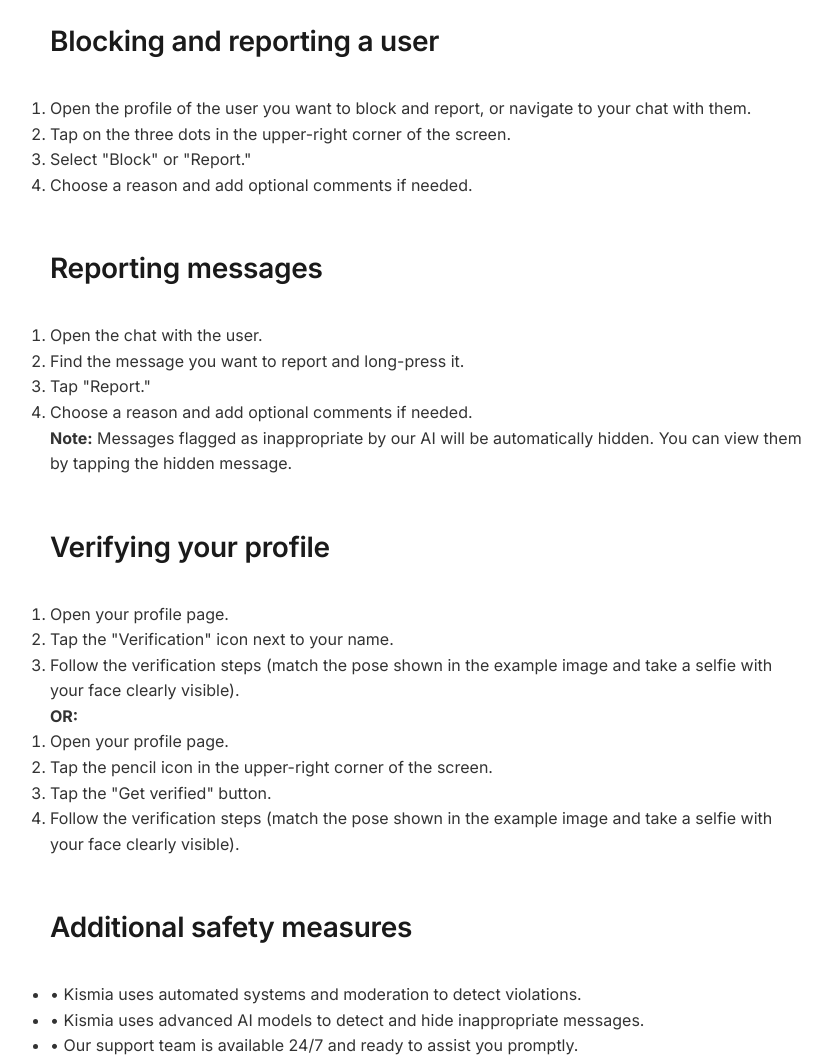
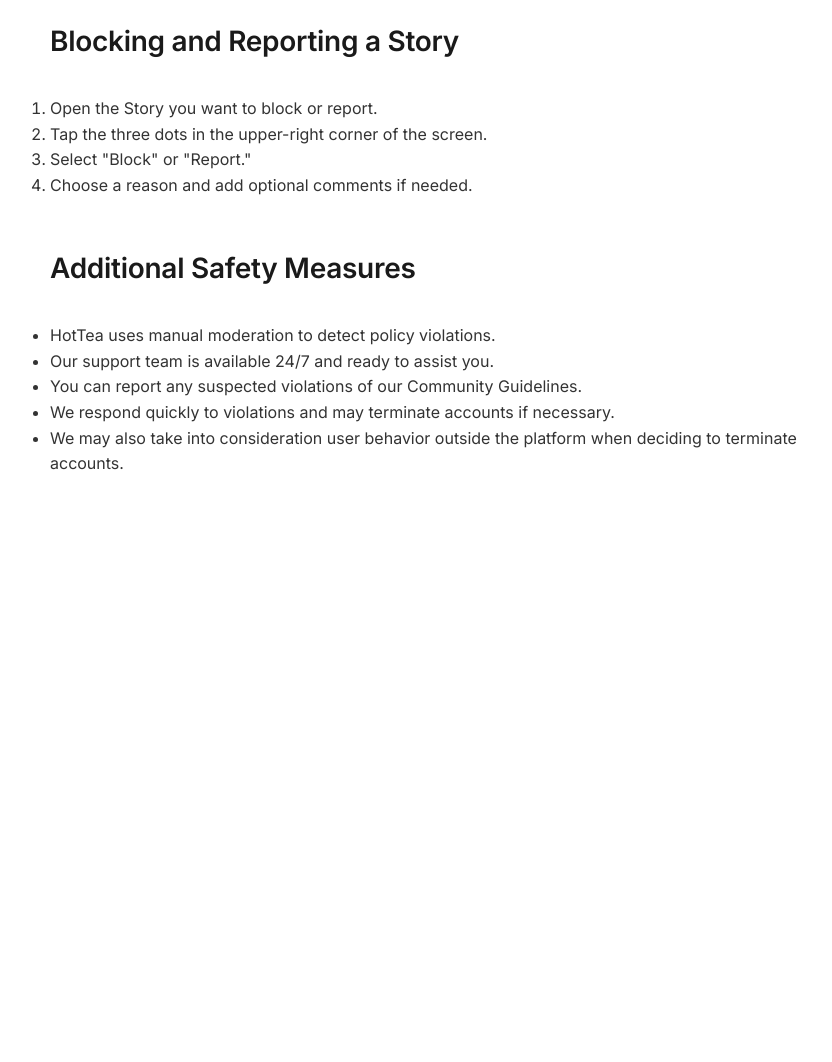
Before and after one commit to Seedyshen/Hottea, a website: page public/safety-tools.html in a window 1280 px wide. Shown: the part 360-1422 px from the top of the page, without its empty margins (210-1042 px from the left). After the commit the page ends 925 px from the top, so only its background shows below. Drawn offline with Linux system fonts and the light colour scheme.

Commit message:
Safety Tools: switch to Story blocking/reporting; update HotTea safety measures; remove messaging and verification sections

```diff
--- a/public/safety-tools.html
+++ b/public/safety-tools.html
@@ -25,63 +25,27 @@
 
         <!-- Blocking and Reporting Section -->
         <div class="guidelines-section">
-            <h2>Blocking and reporting a user</h2>
+            <h2>Blocking and Reporting a Story</h2>
 
             <ol class="safety-steps">
-                <li>Open the profile of the user you want to block and report, or navigate to your chat with them.</li>
-                <li>Tap on the three dots in the upper-right corner of the screen.</li>
+                <li>Open the Story you want to block or report.</li>
+                <li>Tap the three dots in the upper-right corner of the screen.</li>
                 <li>Select "Block" or "Report."</li>
                 <li>Choose a reason and add optional comments if needed.</li>
             </ol>
         </div>
 
-        <!-- Reporting Messages Section -->
-        <div class="guidelines-section">
-            <h2>Reporting messages</h2>
-
-            <ol class="safety-steps">
-                <li>Open the chat with the user.</li>
-                <li>Find the message you want to report and long-press it.</li>
-                <li>Tap "Report."</li>
-                <li>Choose a reason and add optional comments if needed.</li>
-            </ol>
-
-            <div class="safety-note">
-                <p><strong>Note:</strong> Messages flagged as inappropriate by our AI will be automatically hidden. You can view them by tapping the hidden message.</p>
-            </div>
-        </div>
-
-        <!-- Verifying Profile Section -->
-        <div class="guidelines-section">
-            <h2>Verifying your profile</h2>
-
-            <ol class="safety-steps">
-                <li>Open your profile page.</li>
-                <li>Tap the "Verification" icon next to your name.</li>
-                <li>Follow the verification steps (match the pose shown in the example image and take a selfie with your face clearly visible).</li>
-            </ol>
-
-            <p><strong>OR:</strong></p>
-
-            <ol class="safety-steps">
-                <li>Open your profile page.</li>
-                <li>Tap the pencil icon in the upper-right corner of the screen.</li>
-                <li>Tap the "Get verified" button.</li>
-                <li>Follow the verification steps (match the pose shown in the example image and take a selfie with your face clearly visible).</li>
-            </ol>
-        </div>
 
         <!-- Additional Safety Measures Section -->
         <div class="guidelines-section">
-            <h2>Additional safety measures</h2>
+            <h2>Additional Safety Measures</h2>
 
             <ul class="safety-features">
-                <li>• Kismia uses automated systems and moderation to detect violations.</li>
-                <li>• Kismia uses advanced AI models to detect and hide inappropriate messages.</li>
-                <li>• Our support team is available 24/7 and ready to assist you promptly.</li>
-                <li>• You can report suspected or breaches of our Community Guidelines.</li>
-                <li>• We respond quickly to violations and may terminate accounts if necessary.</li>
-                <li>• We may consider user behavior outside the platform when deciding to terminate accounts.</li>
+                <li>HotTea uses manual moderation to detect policy violations.</li>
+                <li>Our support team is available 24/7 and ready to assist you.</li>
+                <li>You can report any suspected violations of our Community Guidelines.</li>
+                <li>We respond quickly to violations and may terminate accounts if necessary.</li>
+                <li>We may also take into consideration user behavior outside the platform when deciding to terminate accounts.</li>
             </ul>
         </div>
     </div>
```
